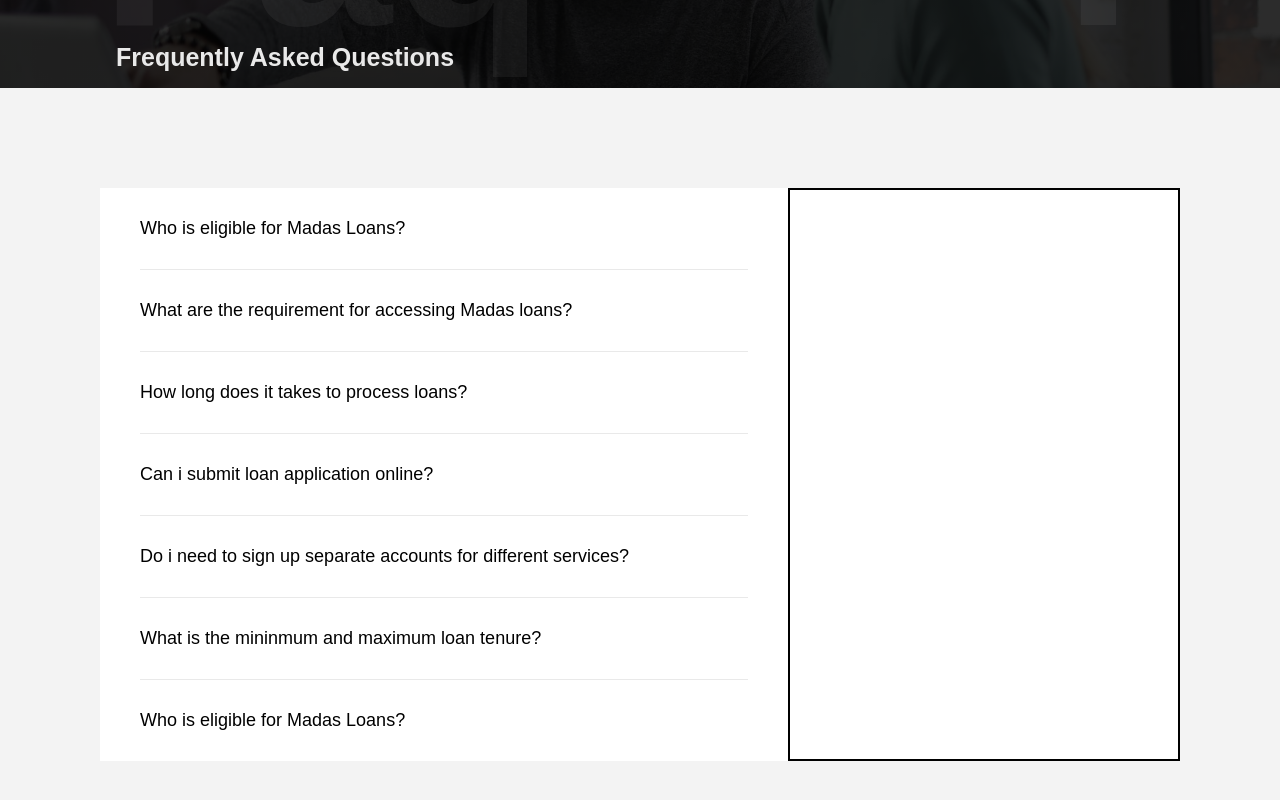
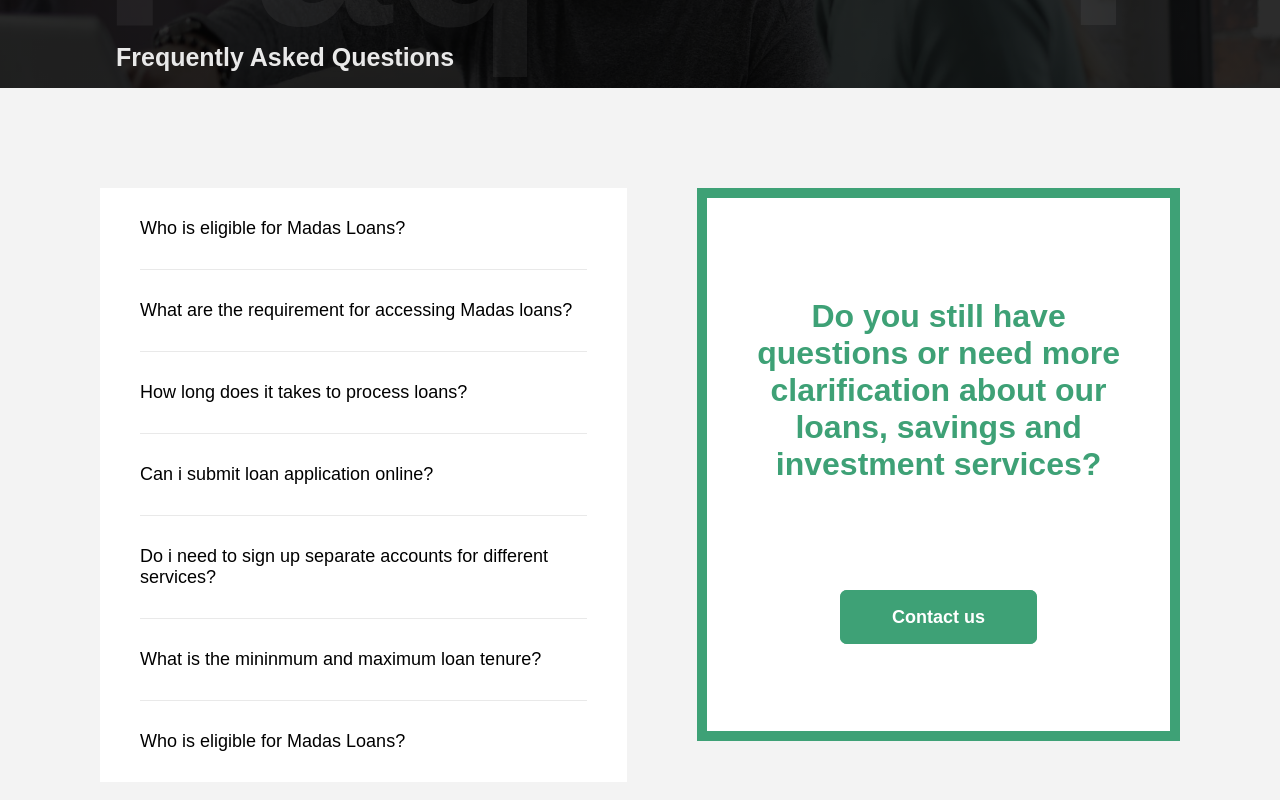
Before and after one commit to Godwindaniel10/Credit-link, a React (Create React App) app: page /faq in a window 1280 px wide. Shown: the part 292-1092 px from the top of the page. Built offline with nearby package versions, Linux system fonts and the light colour scheme.

Commit message:
changes on faq

```diff
--- a/src/App.css
+++ b/src/App.css
@@ -807,16 +807,37 @@
   position: relative;
 }
 .faq-container .faq-main-container .question1 {
-  width: 700px;
+  width: 100%;
   height: auto;
   background: #fff;
   padding: 0 40px;
 }
 .faq-container .faq-main-container .question2 {
-  width: 400px;
+  width: 100%;
   height: auto;
-  border: 2px solid rgb(0, 0, 0);
+ /* border: 2px solid rgb(0, 0, 0);*/
+  background: transparent;
+  margin-left: 70px;
+  display: flex;
+  justify-content: center;
+  text-align: center;
+  position: relative;
+}
+.faq-container .faq-main-container .question2 h1 {
+  color: #3ea176;
+  border: 10px solid #3ea176;
+  padding: 100px 50px;
   background: #fff;
+}
+
+.faq-container .faq-main-container .question2 a {
+  text-decoration: none;
+  border: 2px solid #3ea176;
+  padding: 15px 50px;
+  color: #fff;
+  background: #3ea176;
+  border-radius: 7px;
+  font-size: 18px;
 }
 
 .faq-container .faq-main-container .question1 .text1 {
--- a/src/components/pages/Faq.js
+++ b/src/components/pages/Faq.js
@@ -59,6 +59,12 @@ export default function Faq() {
           </div>
         </div>
         <div className="question2">
+          <div className="q2">
+          <h1>Do you still have questions or need more clarification about our loans, savings and investment services?
+            <br/><br/><br/><br/>
+            <a href="#">Contact us</a>
+          </h1>
+          </div>
         </div>
       </div>
       <div className="footer-faq">
```
